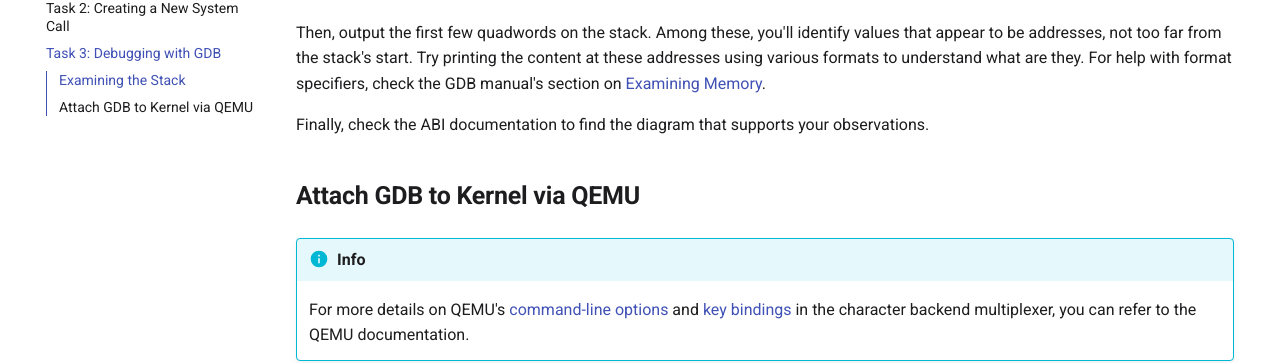
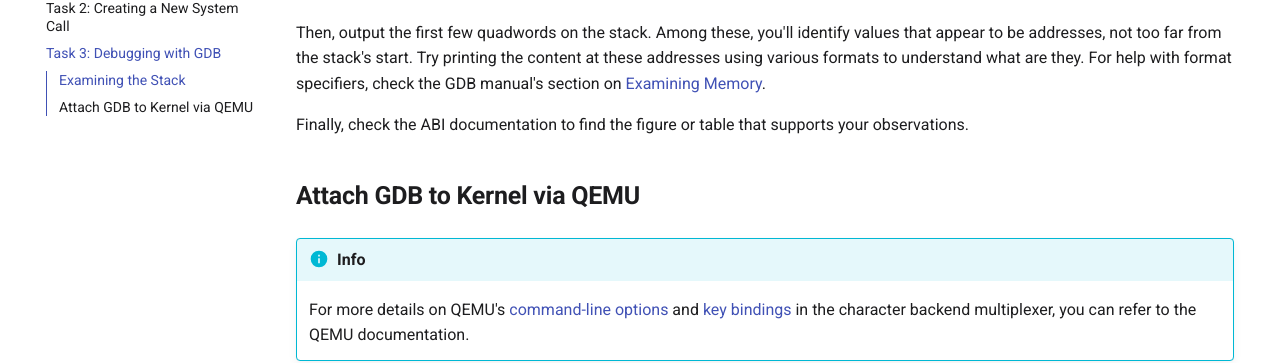
Before and after one commit to cs5250-24s/cs5250-24s, an MkDocs documentation site: the page built from docs/asg2/task-gdb.md, in a window 1280 px wide and 900 px high, scrolled down 1673 px. Shown: the part 145-508 px from the top of the window. Built offline with MkDocs 1.6.1 and Material for MkDocs 9.7.7, drawn with Linux system fonts in a browser that asks for light colours.

Commit message:
asg2: improve the prompt on checking ABI docs
Signed-off-by: Shen Jiamin <shen_jiamin@u.nus.edu>

```diff
--- a/docs/asg2/task-gdb.md
+++ b/docs/asg2/task-gdb.md
@@ -101,8 +101,8 @@ what are they.
 For help with format specifiers, check the GDB manual's section on
 [Examining Memory](https://sourceware.org/gdb/current/onlinedocs/gdb.html/Memory.html).
 
-Finally, check the ABI documentation to find the diagram that supports your
-observations.
+Finally, check the ABI documentation to find the figure or table that supports
+your observations.
 
 ## Attach GDB to Kernel via QEMU
 
```
